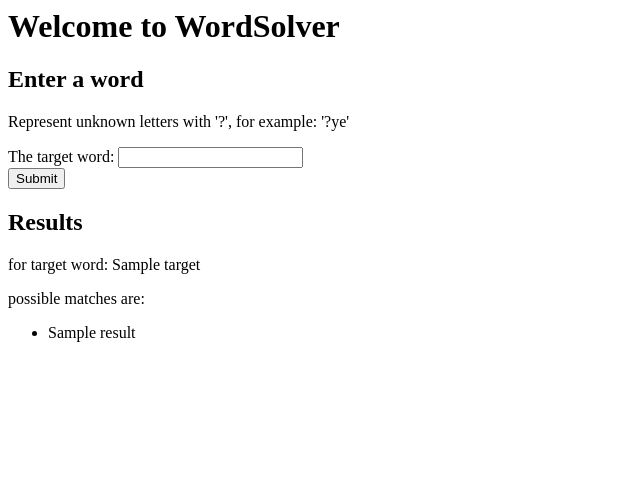
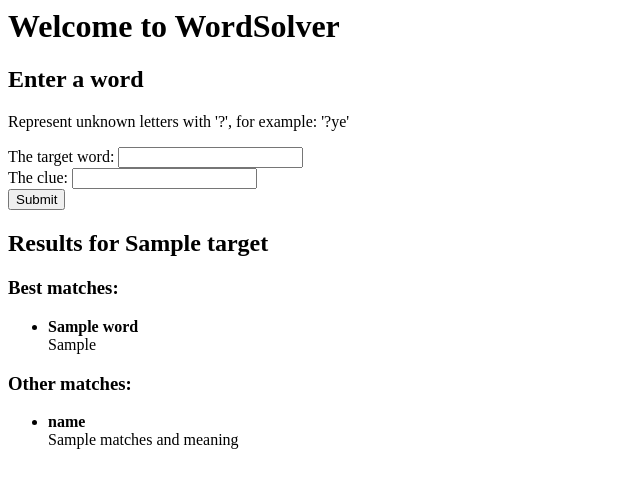
Before and after one commit to nsreeen/WordSolver, a Flask app: template templates/index.html in a window 1280 px wide. Shown: the top 488 px of the page, without its empty margins (0-640 px from the left). Run offline with Flask 2, Linux system fonts and the light colour scheme; the template is opened without the code that fills it: most values are stand-ins (such as "Sample title", 1, 10 or a date in 2020).

Commit message:
App accepts clues, and gives best matches based on clue

```diff
--- a/app.py
+++ b/app.py
@@ -1,5 +1,5 @@
 from flask import Flask, render_template, session, request
-from wordsolver.wordsolver import get_matches
+from wordsolver.wordsolver import get_matches, get_meanings, get_good_matches
 #from testimport import name
 app = Flask(__name__)
 
@@ -7,14 +7,15 @@ app = Flask(__name__)
 def index():
     if request.method == 'POST':
         target = request.form['target']
-        #clue = request.form['clue']
-        #session['target'] = request.form['target']
-        #session['clue'] = request.form['clue']
-        results = get_matches(target)
-        print(results)
-        return render_template('index.html', target=target, clue='', results=results) #session['target'], clue=session['clue'])
+        clue_string = request.form['clue']
+        clues = clue_string.split()
+        matches = get_matches(target)
+        matches_and_meanings = get_meanings(matches)
+        print('\n matches_and_meanings : \n', matches_and_meanings)
+        good_matches = get_good_matches(matches_and_meanings, clues)
+        return render_template('index.html', target=target, clue='', matches_and_meanings=matches_and_meanings, good_matches=good_matches) #session['target'], clue=session['clue'])
     else:
-        return render_template('index.html', target='', clue='', results=[])
+        return render_template('index.html', target='', clue='', matches_and_meanings='', good_matches='')
 
 app.secret_key = 'test'
 
--- a/templates/index.html
+++ b/templates/index.html
@@ -11,21 +11,26 @@
 <form action="/" method="POST">
     The target word: <input type="text" name="target">
     <br/>
-    <!-- The clue words: <input type="text" name="clue">
-    <br/> -->
+    The clue: <input type="text" name="clue">
+    <br/>
     <input type="submit">
 </form>
 
-<h2>Results</h2>
-<p> for target word: {{ target }} </p>
-<!-- <p> With clue words: {{ clue }} </p> -->
-<p> possible matches are:</p>
+<h2>Results for {{ target }} </h2>
+
+<h3>Best matches:</h3>
 <ul>
-{% for result in results %}
-  <li> {{ result }} </li>
+{% for word in good_matches %}
+  <li><b> {{ word }} </b> <br> {{ matches_and_meanings[word] }} </li>
 {% endfor %}
 </ul>
 
+<h3>Other matches:</h3>
+<ul>
+{% for word in matches_and_meanings.keys() if word not in good_matches %}
+  <li><b> {{ word }} </b> <br> {{ matches_and_meanings[word] }} </li>
+{% endfor %}
+</ul>
 
 </body>
 </html>
--- a/wordsolver/wordsolver.py
+++ b/wordsolver/wordsolver.py
@@ -42,18 +42,18 @@ def get_meanings(matches):
         if meaning == None:
             meaning = get_wictionary_meaning(word)
 
-        meaning = clean(meaning)
+        #meaning = clean(meaning)
         matches_and_meanings[word] = meaning
 
     return matches_and_meanings
 
 
 def clean(text):
-    #remove html tags
-    text = re.sub('<.+?>', '', text)
     #remove double line breaks
     text = re.sub('\n\n\n', '\n', text)
     text = re.sub('\n\n', '\n', text)
+    #remove html tags
+    text = re.sub('<.+?>', '', text)
     return text
 
 
```
